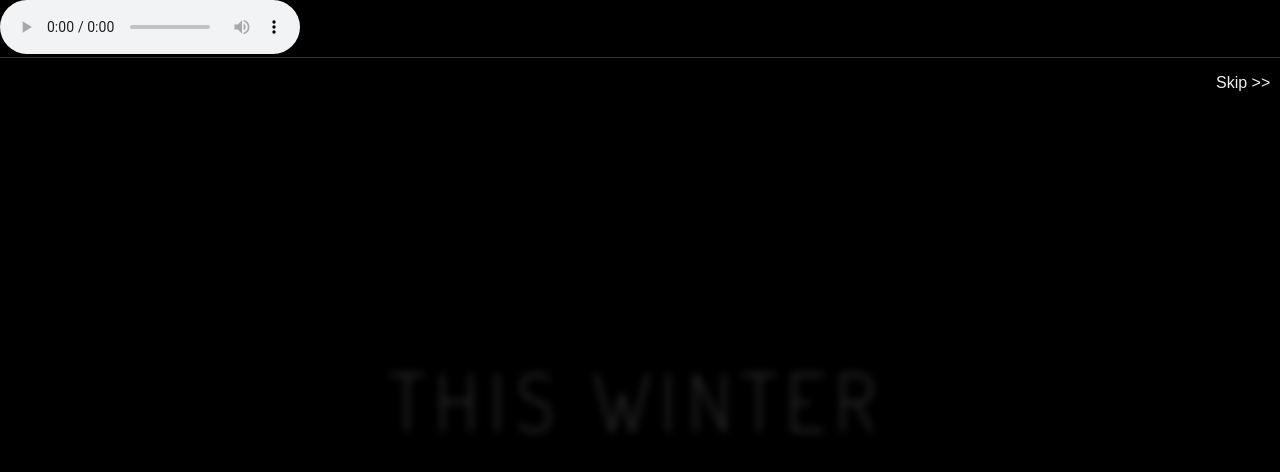
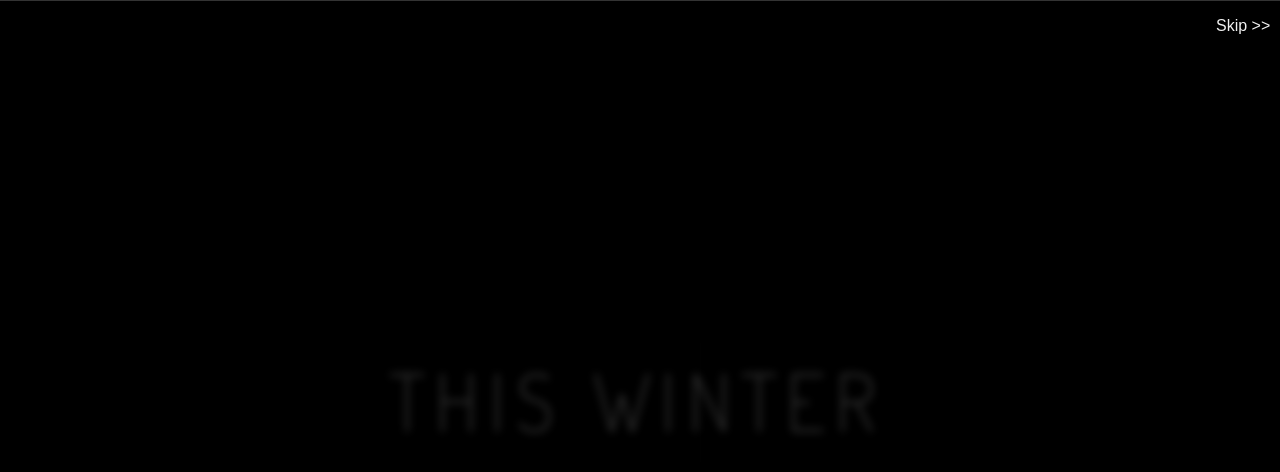
Before and after one commit to Samyak27/desportivos, a plain HTML site: page despo/index.html in a window 1280 px wide. Shown: the top 472 px of the page. Drawn offline with nearby package versions, Linux system fonts and the light colour scheme.

Commit message:
loader controls hide

```diff
--- a/despo/index.html
+++ b/despo/index.html
@@ -14,7 +14,7 @@
 		<script src="js/modernizr.custom.js"></script>
 	</head>
 	<body>
-			<audio autoplay controls>
+			<audio autoplay no-controls>
 				<source src="1.ogg">
 				<source src="1.mp3">
 			</audio>
```
